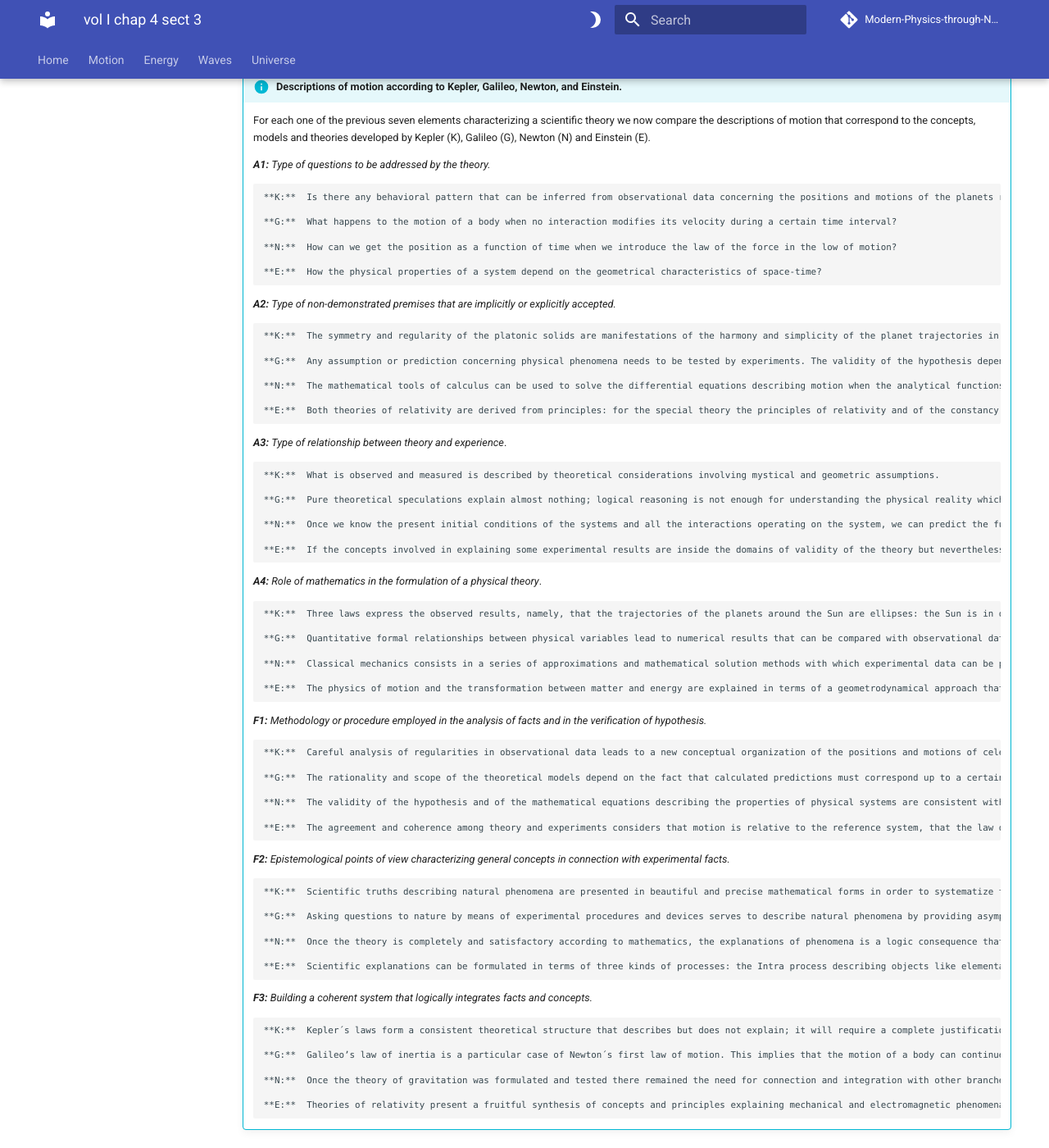
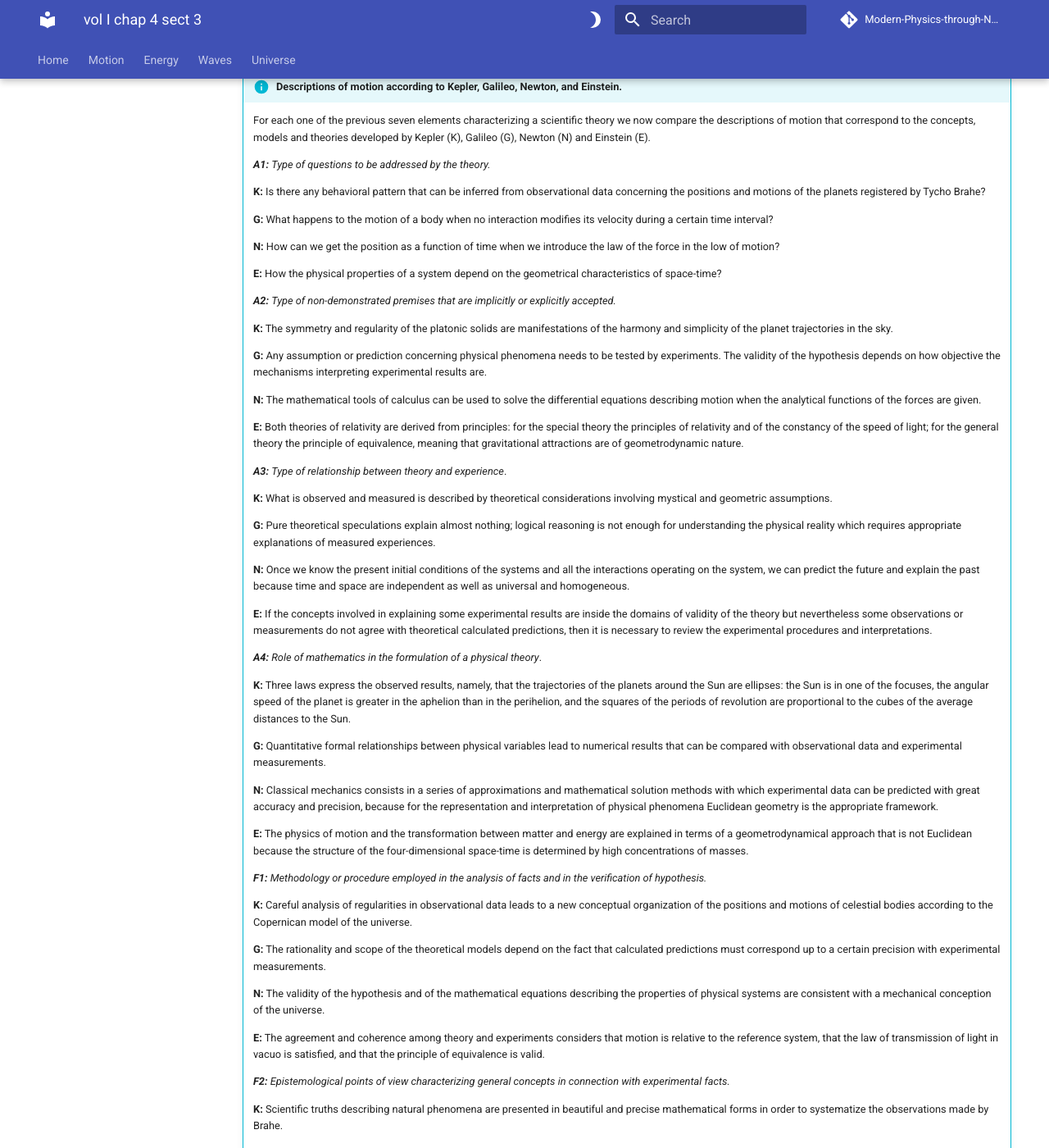
Before and after one commit to modphysnobel/modphysnobel.github.io, an MkDocs documentation site: the page built from docs/vol-I/vol-I-chap-4-sect-3.md, in a window 1280 px wide and 1400 px high, scrolled down 687 px. Shown: the whole window at 82% size. Built offline with MkDocs 1.6.1 and Material for MkDocs 9.7.7, drawn with Linux system fonts in a browser that asks for light colours; some web fonts are replaced; comment, search, counter and statistics services are not loaded; some of the changed text lies outside the part shown.

Commit message:
Update vol-I-chap-4-sect-3.md

```diff
--- a/docs/vol-I/vol-I-chap-4-sect-3.md
+++ b/docs/vol-I/vol-I-chap-4-sect-3.md
@@ -30,73 +30,79 @@ $F_3$: *Building of a coherent system that logically integrates facts and concep
 
 	***A1:*** *Type of questions to be addressed by the theory.*
 
-		**K:**  Is there any behavioral pattern that can be inferred from observational data concerning the positions and motions of the planets registered by Tycho Brahe?
+	**K:**  Is there any behavioral pattern that can be inferred from observational data concerning the positions and motions of the planets registered by Tycho Brahe?
 
-		**G:**  What happens to the motion of a body when no interaction modifies its velocity during a certain time interval?
+	**G:**  What happens to the motion of a body when no interaction modifies its velocity during a certain time interval?
 
-		**N:**  How can we get the position as a function of time when we introduce the law of the force in the low of motion?
+	**N:**  How can we get the position as a function of time when we introduce the law of the force in the low of motion?
 
-		**E:**  How the physical properties of a system depend on the geometrical characteristics of space-time?
+	**E:**  How the physical properties of a system depend on the geometrical characteristics of space-time?
+
 
 	***A2:*** *Type of non-demonstrated premises that are implicitly or explicitly accepted.*
 
-		**K:**  The symmetry and regularity of the platonic solids are manifestations of the harmony and simplicity of the planet trajectories in the sky.
+	**K:**  The symmetry and regularity of the platonic solids are manifestations of the harmony and simplicity of the planet trajectories in the sky.
 
-		**G:**  Any assumption or prediction concerning physical phenomena needs to be tested by experiments. The validity of the hypothesis depends on how objective the mechanisms interpreting experimental results are.
+	**G:**  Any assumption or prediction concerning physical phenomena needs to be tested by experiments. The validity of the hypothesis depends on how objective the mechanisms interpreting experimental results are.
 
-		**N:**  The mathematical tools of calculus can be used to solve the differential equations describing motion when the analytical functions of the forces are given.
+	**N:**  The mathematical tools of calculus can be used to solve the differential equations describing motion when the analytical functions of the forces are given.
 
-		**E:**  Both theories of relativity are derived from principles: for the special theory the principles of relativity and of the constancy of the speed of light; for the general theory the principle of equivalence, meaning that gravitational attractions are of geometrodynamic nature.
+	**E:**  Both theories of relativity are derived from principles: for the special theory the principles of relativity and of the constancy of the speed of light; for the general theory the principle of equivalence, meaning that gravitational attractions are of geometrodynamic nature.
+
 
 	***A3:*** *Type of relationship between theory and experience*.
 
-		**K:**  What is observed and measured is described by theoretical considerations involving mystical and geometric assumptions.
+	**K:**  What is observed and measured is described by theoretical considerations involving mystical and geometric assumptions.
 
-		**G:**  Pure theoretical speculations explain almost nothing; logical reasoning is not enough for understanding the physical reality which requires appropriate explanations of measured experiences.
+	**G:**  Pure theoretical speculations explain almost nothing; logical reasoning is not enough for understanding the physical reality which requires appropriate explanations of measured experiences.
 
-		**N:**  Once we know the present initial conditions of the systems and all the interactions operating on the system, we can predict the future and explain the past because time and space are independent as well as universal and homogeneous.
+	**N:**  Once we know the present initial conditions of the systems and all the interactions operating on the system, we can predict the future and explain the past because time and space are independent as well as universal and homogeneous.
 
-		**E:**  If the concepts involved in explaining some experimental results are inside the domains of validity of the theory but nevertheless some observations or measurements do not agree with theoretical calculated predictions, then it is necessary to review the experimental procedures and interpretations.
+	**E:**  If the concepts involved in explaining some experimental results are inside the domains of validity of the theory but nevertheless some observations or measurements do not agree with theoretical calculated predictions, then it is necessary to review the experimental procedures and interpretations.
+
 
 	***A4:*** *Role of mathematics in the formulation of a physical theory*.
 
-		**K:**  Three laws express the observed results, namely, that the trajectories of the planets around the Sun are ellipses: the Sun is in one of the focuses, the angular speed of the planet is greater in the aphelion than in the perihelion, and the squares of the periods of revolution are proportional to the cubes of the average distances to the Sun.
+	**K:**  Three laws express the observed results, namely, that the trajectories of the planets around the Sun are ellipses: the Sun is in one of the focuses, the angular speed of the planet is greater in the aphelion than in the perihelion, and the squares of the periods of revolution are proportional to the cubes of the average distances to the Sun.
 
-		**G:**  Quantitative formal relationships between physical variables lead to numerical results that can be compared with observational data and experimental measurements.
+	**G:**  Quantitative formal relationships between physical variables lead to numerical results that can be compared with observational data and experimental measurements.
 
-		**N:**  Classical mechanics consists in a series of approximations and mathematical solution methods with which experimental data can be predicted with great accuracy and precision, because for the representation and interpretation of physical phenomena Euclidean geometry is the appropriate framework.
+	**N:**  Classical mechanics consists in a series of approximations and mathematical solution methods with which experimental data can be predicted with great accuracy and precision, because for the representation and interpretation of physical phenomena Euclidean geometry is the appropriate framework.
 
-		**E:**  The physics of motion and the transformation between matter and energy are explained in terms of a geometrodynamical approach that is not Euclidean because the structure of the four-dimensional space-time is determined by high concentrations of masses.
+	**E:**  The physics of motion and the transformation between matter and energy are explained in terms of a geometrodynamical approach that is not Euclidean because the structure of the four-dimensional space-time is determined by high concentrations of masses.
+
 
 	***F1:*** *Methodology or procedure employed in the analysis of facts and in the verification of hypothesis.*
 
-		**K:**  Careful analysis of regularities in observational data leads to a new conceptual organization of the positions and motions of celestial bodies according to the Copernican model of the universe.
+	**K:**  Careful analysis of regularities in observational data leads to a new conceptual organization of the positions and motions of celestial bodies according to the Copernican model of the universe.
 
-		**G:**  The rationality and scope of the theoretical models depend on the fact that calculated predictions must correspond up to a certain precision with experimental measurements.
+	**G:**  The rationality and scope of the theoretical models depend on the fact that calculated predictions must correspond up to a certain precision with experimental measurements.
 
-		**N:**  The validity of the hypothesis and of the mathematical equations describing the properties of physical systems are consistent with a mechanical conception of the universe.
+	**N:**  The validity of the hypothesis and of the mathematical equations describing the properties of physical systems are consistent with a mechanical conception of the universe.
 
-		**E:**  The agreement and coherence among theory and experiments considers that motion is relative to the reference system, that the law of transmission of light in vacuo is satisfied, and that the principle of equivalence is valid.
+	**E:**  The agreement and coherence among theory and experiments considers that motion is relative to the reference system, that the law of transmission of light in vacuo is satisfied, and that the principle of equivalence is valid.
+
 
 	***F2:*** *Epistemological points of view characterizing general concepts in connection with experimental facts.*
 
-		**K:**  Scientific truths describing natural phenomena are presented in beautiful and precise mathematical forms in order to systematize the observations made by Brahe.
+	**K:**  Scientific truths describing natural phenomena are presented in beautiful and precise mathematical forms in order to systematize the observations made by Brahe.
 
-		**G:**  Asking questions to nature by means of experimental procedures and devices serves to describe natural phenomena by providing asymptotic explanations to physical phenomena.
+	**G:**  Asking questions to nature by means of experimental procedures and devices serves to describe natural phenomena by providing asymptotic explanations to physical phenomena.
 
-		**N:**  Once the theory is completely and satisfactory according to mathematics, the explanations of phenomena is a logic consequence that can be experimentally tested.
+	**N:**  Once the theory is completely and satisfactory according to mathematics, the explanations of phenomena is a logic consequence that can be experimentally tested.
 
-		**E:**  Scientific explanations can be formulated in terms of three kinds of processes: the Intra process describing objects like elementary particles and energy radiations, the Inter process proposing relationships like those connecting space with time, matter with energy and gravitational fields with accelerated frames of reference, and the Trans process dealing with structures like those describing the kinematics and dynamics aspects of motion in a gravitational theory corresponding to a non-Euclidean geometry.
+	**E:**  Scientific explanations can be formulated in terms of three kinds of processes: the Intra process describing objects like elementary particles and energy radiations, the Inter process proposing relationships like those connecting space with time, matter with energy and gravitational fields with accelerated frames of reference, and the Trans process dealing with structures like those describing the kinematics and dynamics aspects of motion in a gravitational theory corresponding to a non-Euclidean geometry.
+
 
 	***F3:*** *Building a coherent system that logically integrates facts and concepts.*
 
-		**K:**  Kepler´s laws form a consistent theoretical structure that describes but does not explain; it will require a complete justification as the one formulated by Newton.
+	**K:**  Kepler´s laws form a consistent theoretical structure that describes but does not explain; it will require a complete justification as the one formulated by Newton.
 
-		**G:**  Galileo’s law of inertia is a particular case of Newton´s first law of motion. This implies that the motion of a body can continue to be rectilinear and uniform if there is no force that modifies that state of motion.
+	**G:**  Galileo’s law of inertia is a particular case of Newton´s first law of motion. This implies that the motion of a body can continue to be rectilinear and uniform if there is no force that modifies that state of motion.
 
-		**N:**  Once the theory of gravitation was formulated and tested there remained the need for connection and integration with other branches of Classical Physics, like Thermodynamics and Electromagnetism.
+	**N:**  Once the theory of gravitation was formulated and tested there remained the need for connection and integration with other branches of Classical Physics, like Thermodynamics and Electromagnetism.
 
-		**E:**  Theories of relativity present a fruitful synthesis of concepts and principles explaining mechanical and electromagnetic phenomena, but it still needs to include quantum effects. Furthermore, it must be research is required concerning phenomena such as the motion of the perihelion of Mercury, the deflection of light by a gravitational field, and the displacement of spectral lines towards the red, as well as the production and detection of black holes.
+	**E:**  Theories of relativity present a fruitful synthesis of concepts and principles explaining mechanical and electromagnetic phenomena, but it still needs to include quantum effects. Furthermore, it must be research is required concerning phenomena such as the motion of the perihelion of Mercury, the deflection of light by a gravitational field, and the displacement of spectral lines towards the red, as well as the production and detection of black holes.
 
 ***
 
@@ -114,9 +120,11 @@ $F_3$: *Building of a coherent system that logically integrates facts and concep
 
 In what follows we describe the explanation made by Lagrange. Figure 4.3 expresses the content of Euclid's fifth postulate and figures 4.4 to 4.7 correspond to the explanation attributed to Lagrange.
 
-<img src="./figs/Vol-I-chap-4-sect-1-Fig4.PNG" width=600 align=center>
-
-(Image credit: elaborated by the authors.)
+<figure markdown>
+	![Fig 4](./figs/Vol-I-chap-4-sect-1-Fig4.PNG){width="250"}
+	<figcaption> (Image credit: elaborated by the authors.)
+	</figcaption>
+	</figure>
 
 **Figure 4.3.** The two lines are parallel only when α + β = 180º.
 
@@ -128,9 +136,11 @@ Line AD is perpendicular to side BC and intersects this side at point D, which i
 
 Points M and N are in the middle of respective sides AB and AC so that BM = MA in one side and AN = NC in the other side.
 
-<img src="./figs/Vol-I-chap-4-sect-1-Fig5.PNG" width=300 align=center>
-
-(Image credit: elaborated by the authors.)
+<figure markdown>
+	![Fig 5](./figs/Vol-I-chap-4-sect-1-Fig5.PNG){width="250"}
+	<figcaption> (Image credit: elaborated by the authors.)
+	</figcaption>
+	</figure>
 
 **Figure 4.4.** Characteristics of the triangle ABC, the so-called Lagrange’s triangle.
 
@@ -138,9 +148,11 @@ Now consider that Lagrange's triangle is suspended from point A and that a weigh
 
 Suspension point in A: (P) x (BD) {left side of D} = (P) x (DC) {right side of D}.
 
-<img src="./figs/Vol-I-chap-4-sect-1-Fig6.PNG" width=300 align=center>
-
-(Image credit: elaborated by the authors.)
+<figure markdown>
+	![Fig 6](./figs/Vol-I-chap-4-sect-1-Fig6.PNG){width="250"}
+	<figcaption> (Image credit: elaborated by the authors.)
+	</figcaption>
+	</figure>
 
 **Figure 4.5.** Application of the principle of the lever when the suspension is in A: (P) x (BD) = (P) x (DC).
 
@@ -150,17 +162,21 @@ Suspension in M: (BM x P) {left side of M} = (MA x P) {right side of M}.
 
 Suspension in N: (AN x P) {left side of N} = (NC x P) {right side of N}.
 
-<img src="./figs/Vol-I-chap-4-sect-1-Fig7.PNG" width=600 align=center>
-
-(Image credit: elaborated by the authors.)
+<figure markdown>
+	![Fig 7](./figs/Vol-I-chap-4-sect-1-Fig7.PNG){width="250"}
+	<figcaption> (Image credit: elaborated by the authors.)
+	</figcaption>
+	</figure>
 
 **Figure 4.6.** Levers with suspension centers in M (a) and in N (b).
 
 Then suppose that the weights on B and A in Figure 4.6a are applied to M and the weights on A and C in Figure 4.6b are applied to N. Superposing these two conditions, we have in the triangle ABC that each one of the weights on M and on N are 2P. The aforementioned distribution of weights also maintains the balance of triangle ABC with respect to an axis passing through points M, E, and N. This is shown in Figure 4.8 where the triangle is placed vertically and suspended from point E, which is the intersection of line AD. with the line MN.
 
-<img src="./figs/Vol-I-chap-4-sect-1-Fig8.PNG" width=300 align=center>
-
-(Image credit: elaborated by the authors.)
+<figure markdown>
+	![Fig 8](./figs/Vol-I-chap-4-sect-1-Fig8.PNG){width="250"}
+	<figcaption> (Image credit: elaborated by the authors.)
+	</figcaption>
+	</figure>
 
 **Figure 4.7.** Redistribution of the weight on M and on N corresponding to the superpositions of previous figures 4.6a and 4.6b. Now the triangle ABC is suspended from E.
 
```
